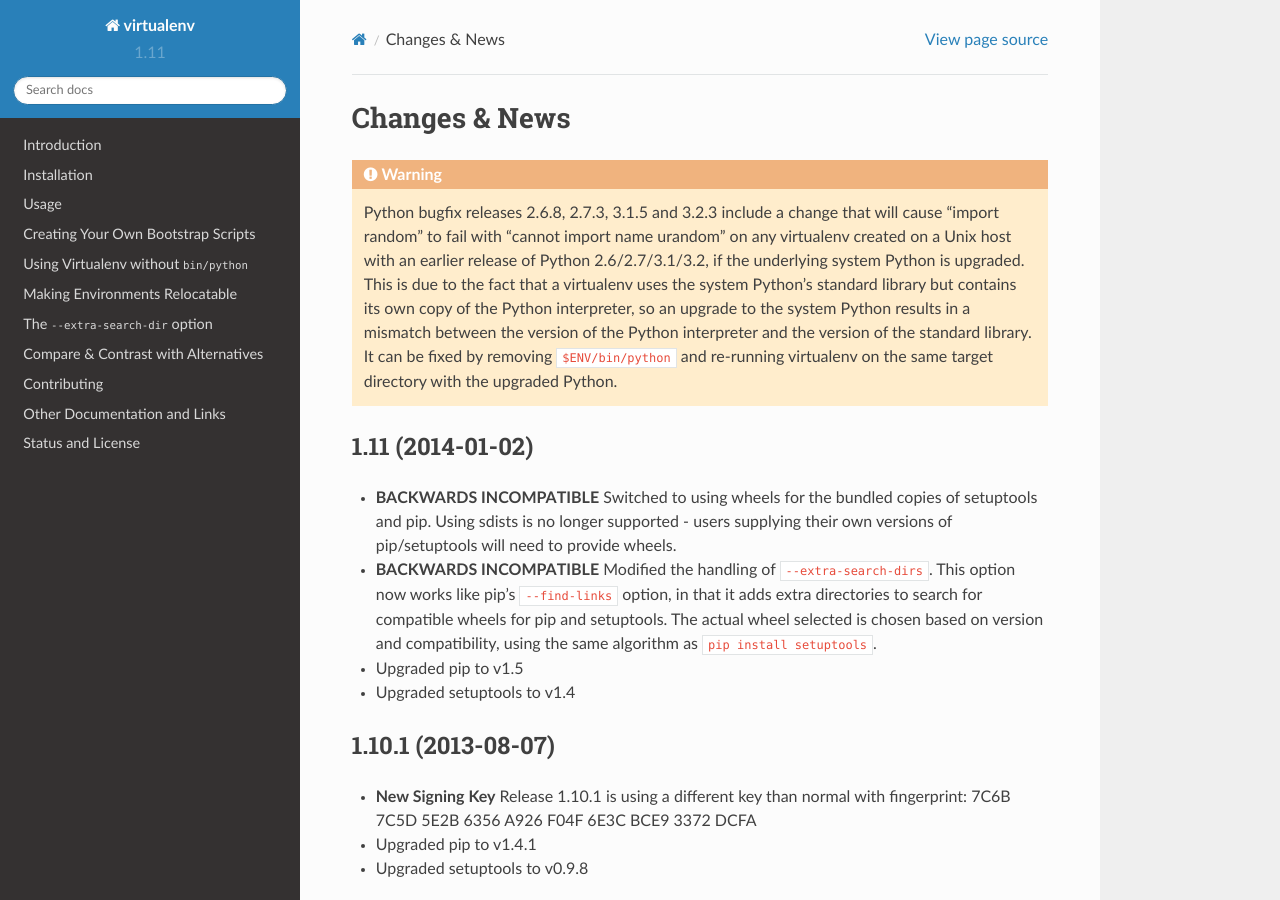
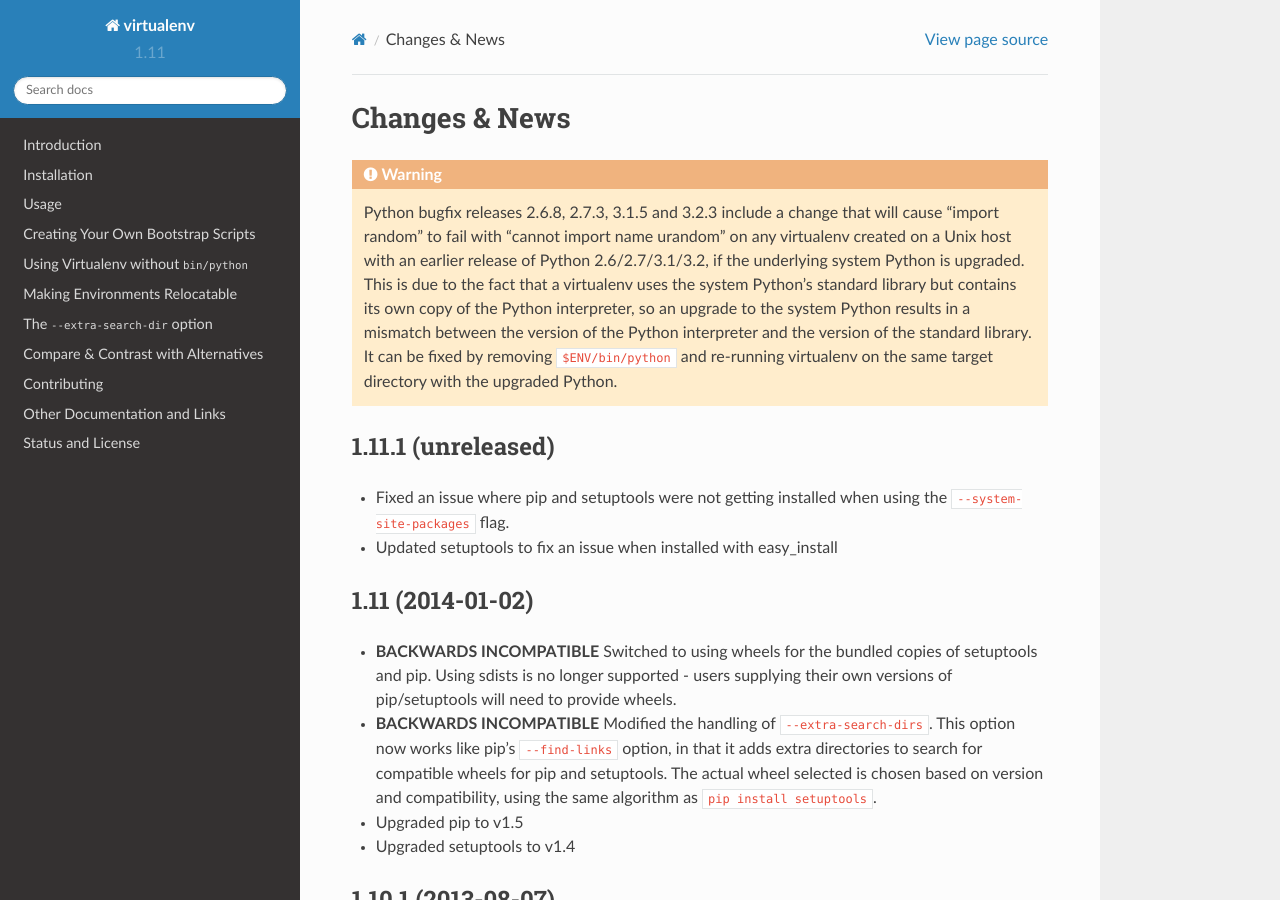
Before and after one commit to pypa/virtualenv, a Sphinx documentation site: the page built from docs/news.rst, in a window 1280 px wide and 900 px high. Built offline with Sphinx 7.4.7 and the Read the Docs theme 2.0.0, drawn with Linux system fonts in a browser that asks for light colours.

Commit message:
Add a changelog

```diff
--- a/docs/news.rst
+++ b/docs/news.rst
@@ -13,6 +13,14 @@ Changes & News
    and the version of the standard library. It can be fixed by removing
    ``$ENV/bin/python`` and re-running virtualenv on the same target directory
    with the upgraded Python.
+
+
+1.11.1 (unreleased)
+~~~~~~~~~~~~~~~~~~~
+
+* Fixed an issue where pip and setuptools were not getting installed when using
+  the ``--system-site-packages`` flag.
+* Updated setuptools to fix an issue when installed with easy_install
 
 1.11 (2014-01-02)
 ~~~~~~~~~~~~~~~~~
```
